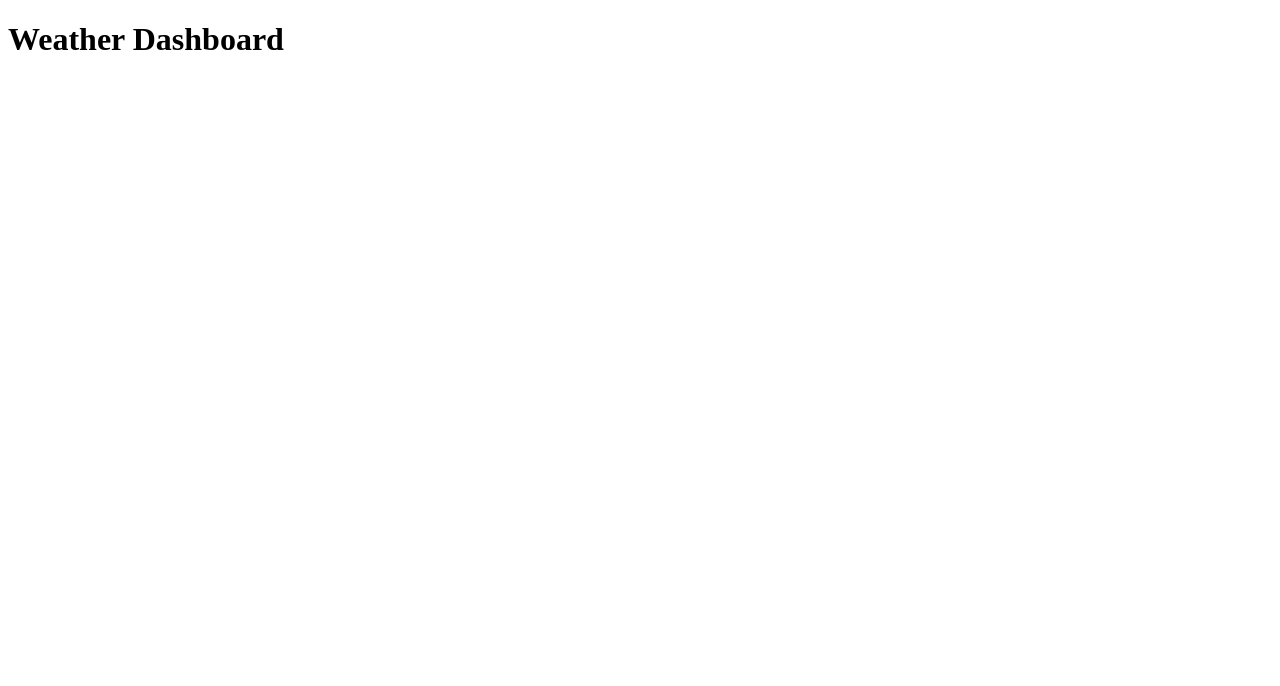
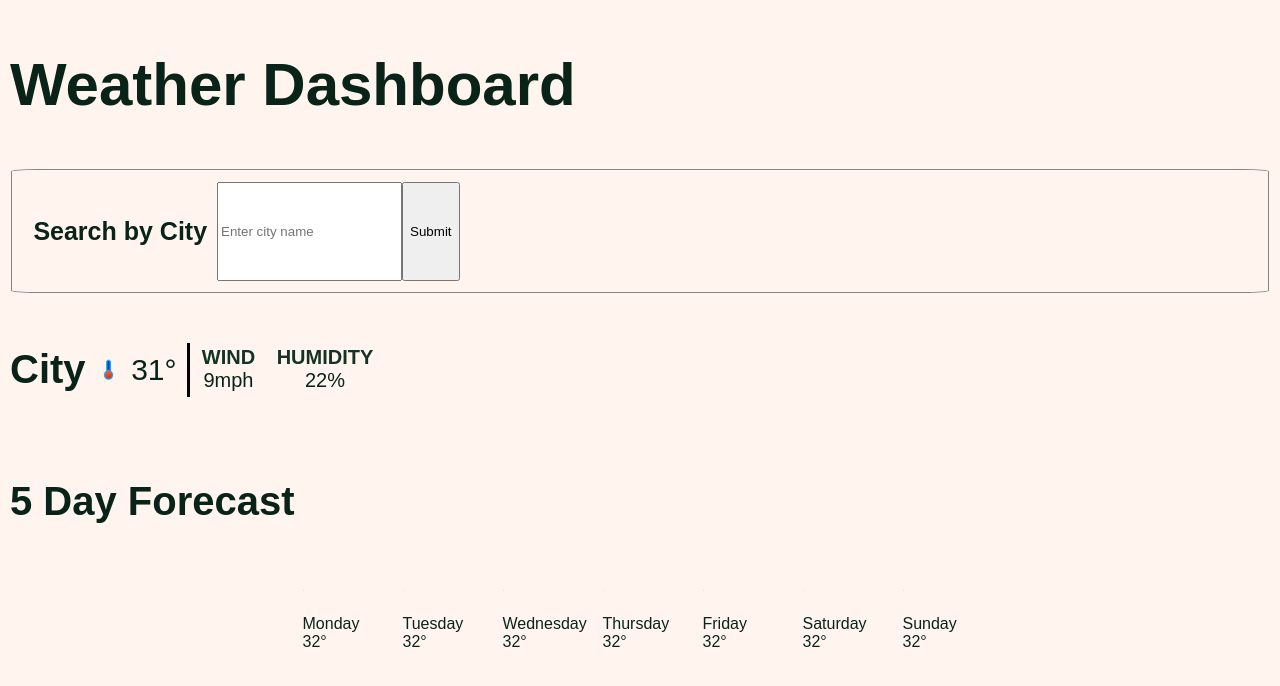
Before and after one commit to tmaraki/module_6_challenge, a plain HTML site: page index.html in a window 1280 px wide. Drawn offline with Linux system fonts and the light colour scheme.

Commit message:
initial commit. Added starter code for html and css styling

```diff
--- a/index.html
+++ b/index.html
@@ -4,14 +4,85 @@
 <head>
   <meta charset="UTF-8" />
   <meta name="viewport" content="width=device-width, initial-scale=1.0" />
-  <link rel="stylesheet" type="text/css" href="/style.css" />
-  <title>Server-Side APIs</title>
+  <link rel="stylesheet" type="text/css" href="./style.css" />
+  <title>Weather Dashboard</title>
 </head>
 
 <body class="flex-column min-100-vh">
-    <header class="text-center text-black">
+    <header class="text-center">
         <h1>Weather Dashboard</h1>
     </header>
+
+    <div class="search-container">
+      <h3  class="search-box">Search by City</h3>
+      <input type="text" id="cityInput" placeholder="Enter city name">
+      <button id="submitBtn" aria-label="submit">Submit</button>
+    </div>
+
+    <div class="weather-current">
+      <h2>City</h2>
+        <img class="weather-icon" src="icon.png"/>
+        <div class="currentDay"></div>
+        <div class="weather-current-temp">
+          <span data-current-temp>31</span>&deg;
+        </div>
+      <div class="weather-current-right">
+        <div class="info-group">
+         <div class="label">Wind</div>
+         <div><span data-current-wind>9</span><span class="value-sub-info">mph</span></div>
+        </div>
+        <div class="info-group">
+          <div class="label">Humidity</div>
+          <div><span data-current-wind>22</span><span class="value-sub-info">&percnt;</span></div>
+        </div>
+      </div>
+    </div>
+
+    <div id="weather-future">
+      <h2 class="text-center" id="5Day">5 Day Forecast</h2>
+    </div>
+
+    <script src="script.js"></script>
+
 </body>
 
+<section class="future-section" data-future-section>
+  <div class="future-card">
+    <img src="icon.png" class="weather-icon"/>
+    <div class="future-card-day">Monday</div>
+    <div>32&deg;</div>
+  </div>
+  <div class="future-card">
+    <img src="icon.png" class="weather-icon"/>
+    <div class="future-card-day">Tuesday</div>
+    <div>32&deg;</div>
+  </div>
+  <div class="future-card">
+    <img src="icon.png" class="weather-icon"/>
+    <div class="future-card-day">Wednesday</div>
+    <div>32&deg;</div>
+  </div>
+  <div class="future-card">
+    <img src="icon.png" class="weather-icon"/>
+    <div class="future-card-day">Thursday</div>
+    <div>32&deg;</div>
+  </div>
+  <div class="future-card">
+    <img src="icon.png" class="weather-icon"/>
+    <div class="future-card-day">Friday</div>
+    <div>32&deg;</div>
+  </div>
+  <div class="future-card">
+    <img src="icon.png" class="weather-icon"/>
+    <div class="future-card-day">Saturday</div>
+    <div>32&deg;</div>
+  </div>
+  <div class="future-card">
+    <img src="icon.png" class="weather-icon"/>
+    <div class="future-card-day">Sunday</div>
+    <div>32&deg;</div>
+  </div>
+</section>
+
+
 </html>
--- a/style.css
+++ b/style.css
@@ -0,0 +1,107 @@
+*, *::after, *::before {
+    box-sizing: border-box;
+}
+
+body {
+    margin: auto;
+    background-color: seashell;
+    color: rgb(9, 35, 24);
+    font-family: sans-serif;
+}
+
+h1 {
+    font-size: 60px;
+    font: bold;
+    font-display: flex;
+    padding: 10px;
+    display: flex;
+}
+
+h2 {
+    font-size: 40px;
+    font: bold;
+    font-display: flex;
+    padding: 10px;
+    display: flex;
+}
+
+h3 {
+    font-size: 25px;
+    font:bold;
+    font-display: flex;
+    padding: 10px;
+    display: flex;
+}
+
+.header {
+    display: flex;
+    margin-left: 400px;
+}
+
+.search-container {
+    display: flex;
+    align-items: left;
+    padding: .7rem;
+    margin: .7rem;
+    border: .5px solid rgb(131, 132, 132);
+    border-radius: 2%;
+}
+
+.weather-current {
+    display: flex;
+    align-items: center;
+}
+
+.weather-icon {
+    width: 2%;
+    height: 40px;
+    object-fit: contain;
+}
+
+.weather-current-temp {
+    font-size: 30px;
+    display: flex;
+    padding: 10px;
+    border-right: 3px solid black;
+    margin-right: 2px;
+}
+
+.weather-current-right {
+    display: grid;
+    width: 15%;
+    font-size: 20px;
+    justify-content: space-around;
+    gap: 1px;
+    grid-template-columns: repeat(2, auto);
+    grid-template-rows: repeat(2, auto);
+}
+
+.info-group {
+    display: flex;
+    flex-direction: column;
+    align-items: center;
+}
+
+.label {
+    text-transform: uppercase;
+    font-weight: bold;
+    font-size: 20px;
+    color: rgb(20, 50, 37);
+}
+
+.future-section {
+    display: grid;
+    grid-template-columns: repeat(auto-fit, 75px);
+    gap: 25px;
+    justify-content: center;
+    padding: 4px;
+}
+
+.future.card {
+    display: flex;
+    flex-direction: column;
+    align-items: center;
+    border: 1px solid black;
+    border-radius: 0.25rem;
+    padding: 0.25rem;
+}
```
Also changed, not shown: icon.png (added), script.js (added), 1 other file.
